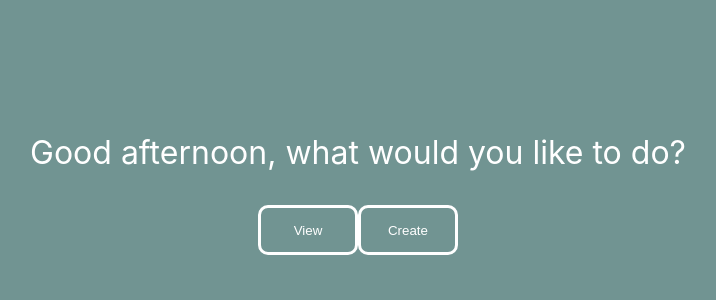
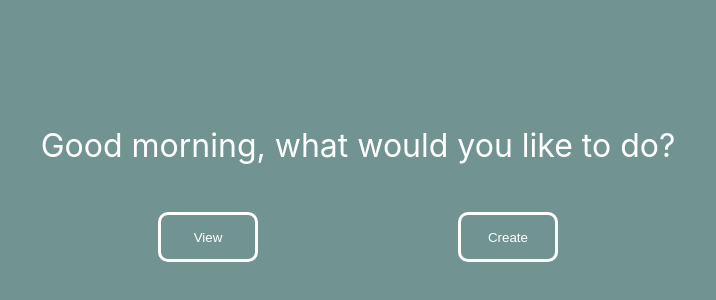
Before and after one commit to isaq98/finance-tracker, a React (Create React App) app in the folder frontend/: page / in a window 1280 px wide. Shown: the part 222-522 px from the top of the page, without its empty margins (282-998 px from the left). Built offline with nearby package versions, Linux system fonts and the light colour scheme.

Commit message:
Cleaning up landing page & adding welcome message depending on time of day

```diff
--- a/frontend/src/App.js
+++ b/frontend/src/App.js
@@ -1,6 +1,5 @@
 import React from 'react'
-import PrimaryTable from 'Components/PrimaryTable/PrimaryTable';
-import ExpenseForm from 'Components/ExpenseForm/ExpenseForm';
+import ExpenseForm from 'Components/ExpenseForm';
 import LandingPage from 'Components/LandingPage';
 import {Routes, Route} from 'react-router-dom';
 
--- a/frontend/src/components/ExpenseForm/ExpenseForm.js
+++ /dev/null
@@ -1,37 +0,0 @@
-import React, {useState, useEffect} from 'react';
-import './_ExpenseForm.scss'
-
-function ExpenseForm(props) {
-    const [cost, setCost] = useState('');
-    const [description, setDescription] = useState('');
-
-    const handleSubmit = event => {
-        event.preventDefault();
-        console.log('Button logged');
-
-        setCost('');
-        setDescription('');
-    }
-    const {className} = props;
-    return (
-        <div className={`${className ? className : ''}input-form`}>
-            <form onSubmit={handleSubmit}>
-                <label htmlFor="category">Category: </label>
-                <select id="category" name="category">
-                    <option value="constant">Constants</option>
-                    <option value="food">Food</option>
-                    <option value="miscellaneous">Miscellaneous</option>
-                </select>
-                <label htmlFor="cost">Cost: </label>
-                <input type="text" id="cost" name="cost" value={cost} onChange={event => setCost(event.target.value)}></input>
-                <label htmlFor="date">Date: </label>
-                <input type="date" id="date" name="date"></input>
-                <label htmlFor="description">Description: </label>
-                <input type="text" id="description" name="description" value={description} onChange={event => setDescription(event.target.value)}></input>
-                <button type="submit">Create</button>
-            </form>
-        </div>
-    )
-}
-
-export default ExpenseForm;
--- a/frontend/src/components/FancyButton/_FancyButton.scss
+++ b/frontend/src/components/FancyButton/_FancyButton.scss
@@ -5,6 +5,10 @@
     color: #FFF;
     border: solid;
     border-radius: 10px;
+    text-transform: capitalize;
+    &.create {
+        margin-left: auto;
+    }
 }
 
 .landing:hover {
--- a/frontend/src/components/FancyButton/index.js
+++ b/frontend/src/components/FancyButton/index.js
@@ -4,7 +4,7 @@ import './_FancyButton.scss';
 function FancyButton(props) {
     const {buttonText, buttonFunction, propClass} = props;
     return (
-        <button className={propClass} onClick={buttonFunction}>{buttonText}</button>
+        <button className={`${propClass} ${buttonText}`} onClick={buttonFunction}>{buttonText}</button>
     )
 }
 
--- a/frontend/src/components/LandingPage/_LandingPage.scss
+++ b/frontend/src/components/LandingPage/_LandingPage.scss
@@ -9,10 +9,12 @@
         height: 100%;
         justify-content: center;
         align-items: center;
-    }
-    & > .button-div {
-        width: 50%;
-        display: flex;
-        justify-content: center;
+
+        .button-div {
+            display: flex;
+            width: 400px;
+            padding-top: 15px;
+            justify-content: center;
+        }
     }
 }
--- a/frontend/src/components/LandingPage/index.js
+++ b/frontend/src/components/LandingPage/index.js
@@ -5,18 +5,32 @@ import './_LandingPage.scss';
 
 function LandingPage() {
     const navigate = useNavigate();
-    const clickTest = () => {
+    const navigateToForm = () => {
         navigate('/expenseform');
     }
+
+    const determineGreeting = () => {
+        const date = new Date();
+        const time = date.getHours();
+        switch(true) {
+            case time > 12 && time < 16:
+                return "Good afternoon";
+            case time > 16 && time <= 23:
+                return "Good evening";
+            default:
+                return "Good morning";
+        }
+    }
+
     return (
         <div className="landing-page">
             <div className="center-content">
                 <div className="landing-text">
-                    <p>Good afternoon, what would you like to do?</p>
+                    <p>{determineGreeting()}, what would you like to do?</p>
                 </div>
                 <div className="button-div">
-                    <FancyButton buttonText='View' propClass='landing'/>
-                    <FancyButton buttonText='Create' propClass='landing' buttonFunction={clickTest}/>
+                    <FancyButton buttonText='view' propClass='landing'/>
+                    <FancyButton buttonText='create' propClass='landing' buttonFunction={navigateToForm}/>
                 </div>
             </div>
         </div>
```
